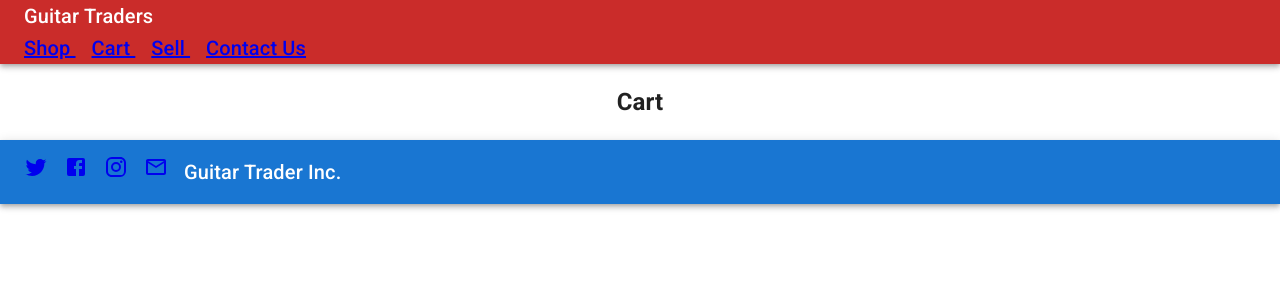
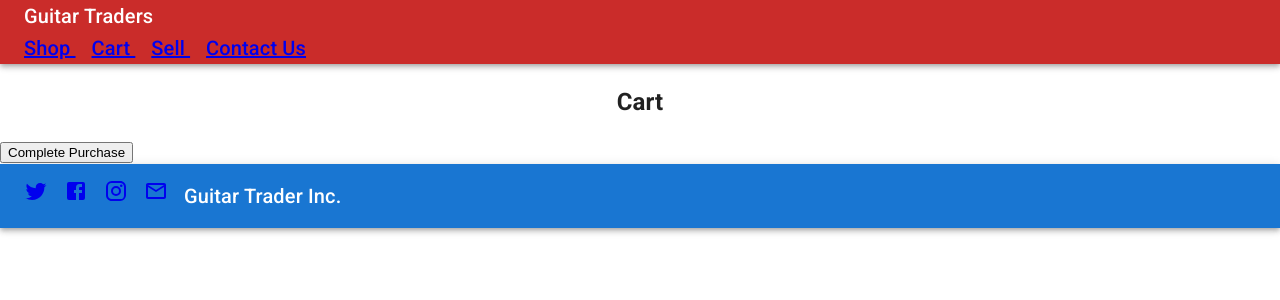
Before and after one commit to riverferguson/phase-2-project, a React (Create React App) app in the folder phase-2-project/: page /guitars/cart in a window 1280 px wide. Shown: the top 300 px of the page. Built offline with nearby package versions, Linux system fonts and the light colour scheme; data requests are answered from the project's data file.

Commit message:
add handleCartItem and handleDelete function

```diff
--- a/phase-2-project/db.json
+++ b/phase-2-project/db.json
@@ -900,5 +900,6 @@
       "image": "https://media.guitarcenter.com/is/image/MMGS7/Floyd-Custom-24-Electric-Guitar-Cobalt-Smokeburst/L95383000001000-00-220x220.jpg",
       "price": 3899
     }
-  ]
+  ],
+  "cart": []
 }
--- a/phase-2-project/src/components/App.js
+++ b/phase-2-project/src/components/App.js
@@ -17,16 +17,21 @@ function App() {
   const [search, setSearch] = useState("")
   const [cartItems, setCartItems] = useState([]);
 
-
+  const addCartItem = (newItem) => {
+   setCartItems(currentItems => [...currentItems, newItem])
+    }
 
   const addGuitar = (newGuitar) => {
     setGuitars([...guitars, newGuitar])
   }
 
-  const deleteGuitar = (guitarToDelete) => {
-    const updatedGuitar = guitars.filter(guitar => guitar.id !== guitarToDelete.id)
-    setGuitars(updatedGuitar)
+  const deleteGuitar = (guitarToDelete, collection) => {
+    const fn = collection === "guitars" ? setGuitars : setCartItems
+    fn(currentGuitars => currentGuitars.filter(guitar => guitar.id !== guitarToDelete.id))
   }
+
+
+
 
   const filteredGuitars = guitars.filter(guitar => guitar.make.toLowerCase().includes(search.toLowerCase()))
   //const finalGuitarFilter = filteredGuitars.filter(guitar => guitar.model.toLowerCase().includes(search.toLowerCase()))
@@ -45,14 +50,14 @@ function App() {
           <GuitarForm addGuitar={addGuitar}/>
         </Route>
         <Route path='/guitars/cart'>
-          <Cart cartItems={cartItems} guitars={guitars}/>
+          <Cart deleteGuitar={deleteGuitar} cartItems={cartItems}/>
         </Route>
         <Route path='/guitars/contact'>
           <Contact/>
         </Route>
         <Route exact path='/'>
           <Search search={search} setSearch={setSearch}/>
-          <GuitarPage cartItems={cartItems} setCartItems={setCartItems} deleteGuitar={deleteGuitar} guitars={filteredGuitars}/>
+          <GuitarPage addCartItem={addCartItem} cartItems={cartItems} setCartItems={setCartItems} deleteGuitar={deleteGuitar} guitars={filteredGuitars}/>
         </Route>
         <Route path='/*'>
           <Error/>
--- a/phase-2-project/src/components/Cart.js
+++ b/phase-2-project/src/components/Cart.js
@@ -1,14 +1,21 @@
 import React from 'react'
-import { Link } from 'react-router-dom'
 import './Cart.css'
 
 
-const handlePurchase = () => {
-  alert("Congrats on your purchase!")
- }
 
+  const Cart = ({cartItems, deleteGuitar}) => {
 
-  const Cart = ({cartItems, guitars}) => {
+    const handlePurchase = () => {
+      alert("Congrats on your purchase!")
+    }
+
+    const handleDelete = (guitar) => {
+      fetch(`http://localhost:3001/cart/${guitar.id}`, {
+        method: "DELETE",
+      })
+      .then(() => deleteGuitar({...guitar, id: guitar.productId}, "cart"))
+      }
+
     return (
       <div className='cart-div'>
         <h2 className='cart-header'>Cart</h2>
@@ -18,9 +25,10 @@ const handlePurchase = () => {
             <div>Make: {item.make}</div>
             <div>Model: {item.model}</div>
             <div>Price: ${item.price}</div>
-            <button onClick={handlePurchase}>Complete Purchase</button>
+            <button onClick={() => handleDelete(item)}>Remove From Cart</button>
           </div>
         ))}
+        <button onClick={handlePurchase}>Complete Purchase</button>
       </div>
     );
   };
--- a/phase-2-project/src/components/Contact.js
+++ b/phase-2-project/src/components/Contact.js
@@ -1,5 +1,4 @@
 import React from 'react'
-import { Link } from 'react-router-dom'
 import "./Contact.css";
 
 const Contact = () => {
--- a/phase-2-project/src/components/Error.js
+++ b/phase-2-project/src/components/Error.js
@@ -1,5 +1,4 @@
 import React from 'react'
-import { Link } from 'react-router-dom'
 
 const Error = () => {
   return (
--- a/phase-2-project/src/components/GuitarCard.js
+++ b/phase-2-project/src/components/GuitarCard.js
@@ -1,21 +1,32 @@
 import React from 'react'
 import './GuitarCard.css'
 
-const GuitarCard = ({guitar, deleteGuitar, cartItems, setCartItems}) => {
-    const {make, model, year, image, price, id} = guitar
+const GuitarCard = ({guitar, deleteGuitar,setCartItems, addCartItem}) => {
+const {make, model, year, image, price, id} = guitar
+
+
 
 const handleDelete = () => {
 fetch(`http://localhost:3001/guitars/${id}`, {
   method: "DELETE",
 })
 .then(resp => resp.json())
-.then(() => {deleteGuitar(guitar)})
+.then(() => {deleteGuitar(guitar, "guitars")})
 }
 
+
 const handleAddToCart = () => {
-  const newItem = { make, model, year, image, price, id };
-  setCartItems([...cartItems, newItem]);
-};
+  const newItem = { make, model, year, image, price, productId: id};
+  fetch(`http://localhost:3001/cart`, {
+  method: "POST",
+  headers: {
+    "Content-Type": "application/json",
+  },
+  body: JSON.stringify(newItem)
+})
+  .then(res => res.json())
+  .then(newItem => addCartItem(newItem))
+}
 
   return (
     <div className="main">
@@ -31,5 +42,4 @@ const handleAddToCart = () => {
     </div>
   )
 }
-
 export default GuitarCard
--- a/phase-2-project/src/components/GuitarPage.js
+++ b/phase-2-project/src/components/GuitarPage.js
@@ -2,8 +2,8 @@ import React from "react";
 import GuitarCard from './GuitarCard'
 
 
-const GuitarPage = ({guitars, cartItems, setCartItems}) => {
-const mappedGuitars = guitars.map(guitar => <GuitarCard cartItems={cartItems} setCartItems={setCartItems} key={guitar.id} guitar={guitar}/>)
+const GuitarPage = ({guitars, cartItems, setCartItems, addCartItem, deleteGuitar}) => {
+const mappedGuitars = guitars.map(guitar => <GuitarCard deleteGuitar={deleteGuitar} addCartItem={addCartItem} cartItems={cartItems} setCartItems={setCartItems} key={guitar.id} guitar={guitar}/>)
 
   return (
     <div>
```
